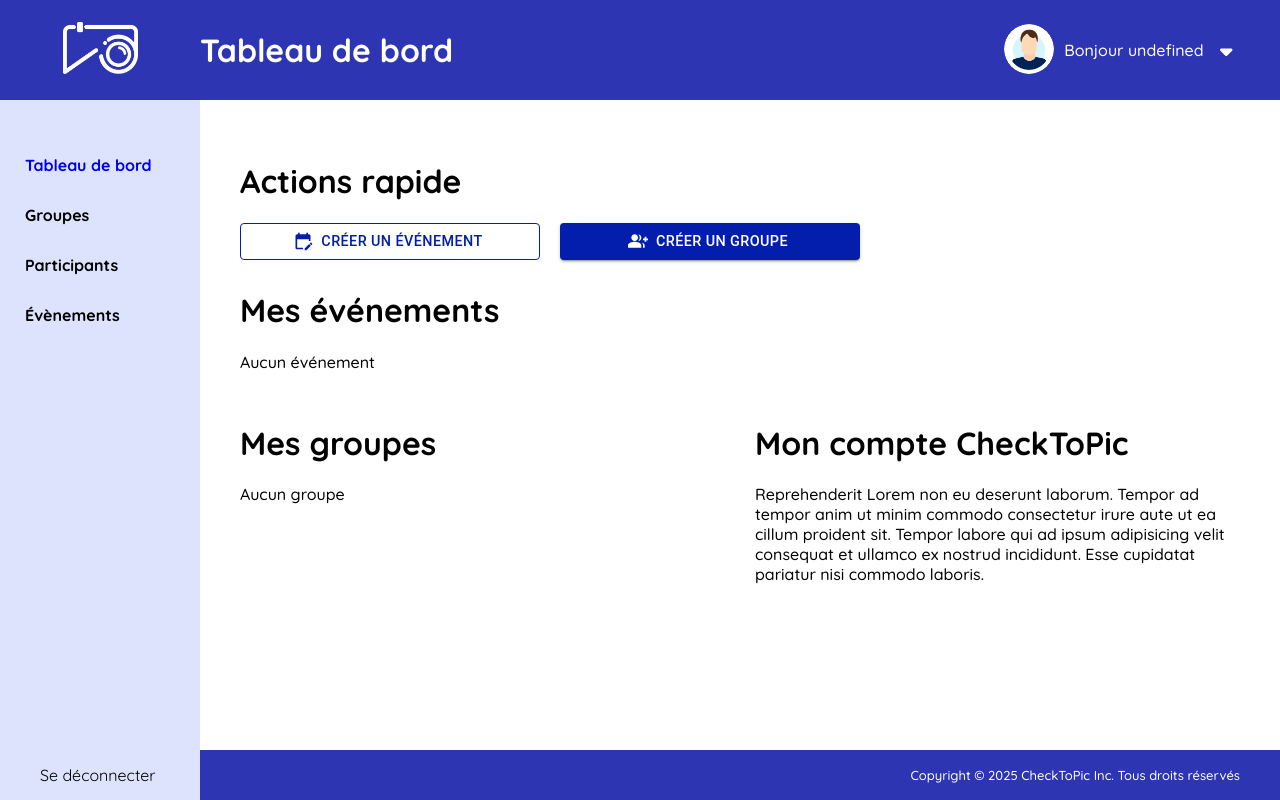
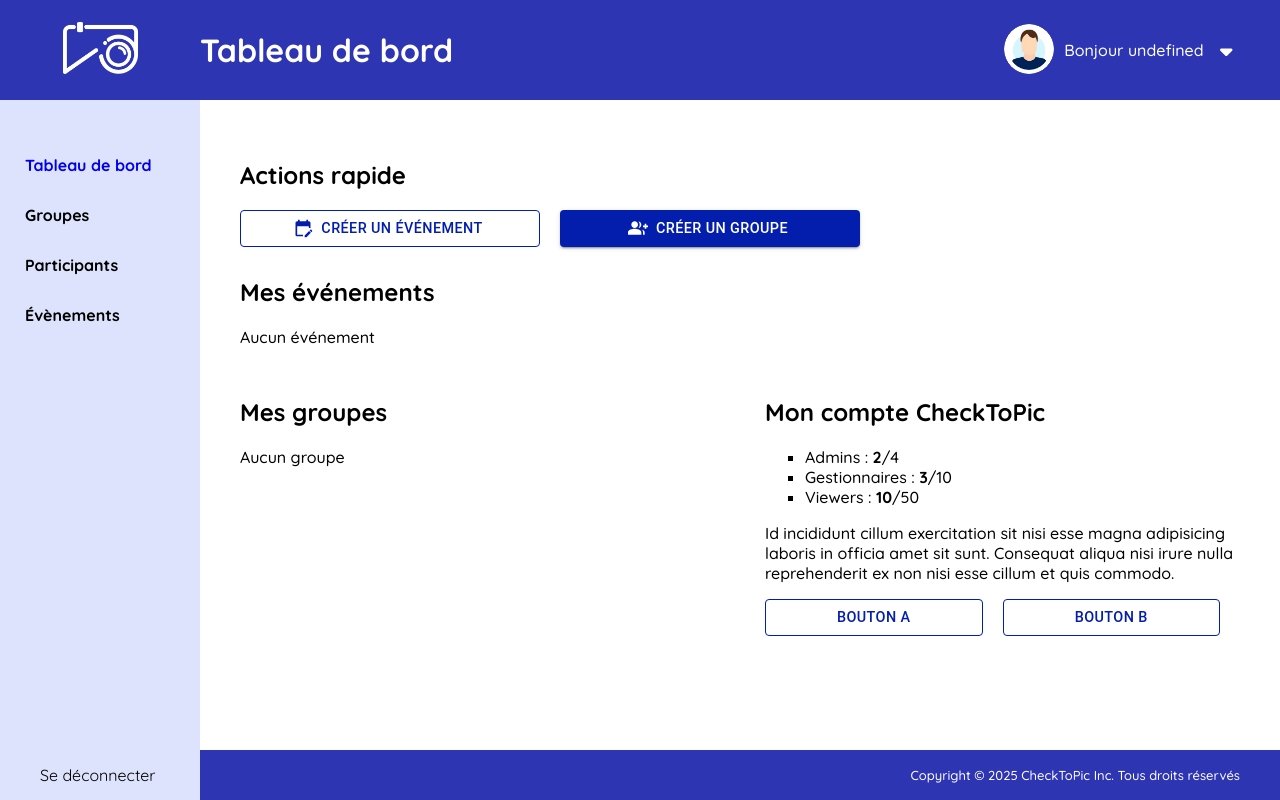
Before and after one commit to sarah-sbb/athlysia-project, a Next.js app in the folder frontend/: page /ctp-admin in a window 1280 px wide. Built offline with nearby package versions, Linux system fonts and the light colour scheme; no server answers.

Commit message:
Suite intégration maquette page dashboard

```diff
--- a/frontend/components/dashboard/MyAccount.js
+++ b/frontend/components/dashboard/MyAccount.js
@@ -1,15 +1,34 @@
+import styles from "../../styles/dashboard.module.css";
+import { Button } from "@mui/material";
+
 function MyAccountWidget() {
   return (
     <div>
-      <h1>Mon compte CheckToPic</h1>
+      <h2>Mon compte CheckToPic</h2>
+      <ul>
+        <li className={styles.listItem}>Admins : <span style={{fontWeight: "bold"}}>2</span>/4</li>
+        <li className={styles.listItem}>Gestionnaires : <span style={{fontWeight: "bold"}}>3</span>/10</li>
+        <li className={styles.listItem}>Viewers : <span style={{fontWeight: "bold"}}>10</span>/50</li>
+      </ul>
       <p>
-        Reprehenderit Lorem non eu deserunt laborum. Tempor ad tempor anim ut
-        minim commodo consectetur irure aute ut ea cillum proident sit. Tempor
-        labore qui ad ipsum adipisicing velit consequat et ullamco ex nostrud
-        incididunt. Esse cupidatat pariatur nisi commodo laboris.
+        Id incididunt cillum exercitation sit nisi esse magna adipisicing
+        laboris in officia amet sit sunt. Consequat aliqua nisi irure nulla
+        reprehenderit ex non nisi esse cillum et quis commodo.
       </p>
+      <div className={styles.myAccountButtonContainer}>
+      <Button variant="outlined" sx={button}>Bouton A</Button>
+      <Button variant="outlined" sx={button}>Bouton B</Button>
+      </div>
     </div>
   );
 }
 
+const button = {
+    color: "#031EAD",
+    fontSize: "0.90rem",
+    width: "50%",
+    marginRight: "20px",
+    borderColor: "#031EAD"
+  };
+
 export default MyAccountWidget;
--- a/frontend/components/dashboard/MyLastEvents.js
+++ b/frontend/components/dashboard/MyLastEvents.js
@@ -1,7 +1,7 @@
 function MyLastEvents() {
   return (
     <div>
-      <h1>My last events here</h1>
+      <h2>My last events here</h2>
       <p>
         Adipisicing sint nostrud est quis aliqua tempor. Ad non laboris nulla
         ipsum ex proident aliqua duis officia consequat quis adipisicing sunt.
--- a/frontend/components/dashboard/QuickActions.js
+++ b/frontend/components/dashboard/QuickActions.js
@@ -1,12 +1,11 @@
-import { Modal, Box, Button, TextField } from "@mui/material";
-import { styled } from "@mui/material/styles";
+import { Button } from "@mui/material";
 import EditCalendar from '@mui/icons-material/EditCalendar';
 import GroupAdd from '@mui/icons-material/GroupAdd';
 
 function QuickActions() {
   return (
     <div>
-      <h1>Actions rapide</h1>
+      <h2>Actions rapide</h2>
       <div>
         <Button variant="outlined" sx={buttonEvent} startIcon={<EditCalendar />}>Créer un événement</Button>
         <Button variant="contained" sx={buttonGroup} startIcon={<GroupAdd />}>Créer un groupe</Button>
--- a/frontend/pages/ctp-admin/index.js
+++ b/frontend/pages/ctp-admin/index.js
@@ -11,12 +11,12 @@ function Index() {
     <Layout>
       <QuickActions />
       <div className={styles.myEventsContainer}>
-        <h1>Mes événements</h1>
+        <h2>Mes événements</h2>
         <AdminProfileEvents />
       </div>
       <div className={styles.bottomContainer}>
         <div className={styles.myGroupsContainer}>
-          <h1>Mes groupes</h1>
+          <h2>Mes groupes</h2>
           <AdminProfileGroups />
         </div>
         <div className={styles.myAccountContainer}>
--- a/frontend/styles/dashboard.module.css
+++ b/frontend/styles/dashboard.module.css
@@ -10,9 +10,21 @@
 
 .myGroupsContainer {
   width: 50%;
-  margin-right: 30px;
+  margin-right: 50px;
 }
 
 .myEventsContainer {
   margin-top: 30px;
 }
+
+.list {
+  display: list-item;
+}
+
+.listItem{
+  list-style:square;
+}
+
+.myAccountButtonContainer {
+  display:flex;
+}
```
